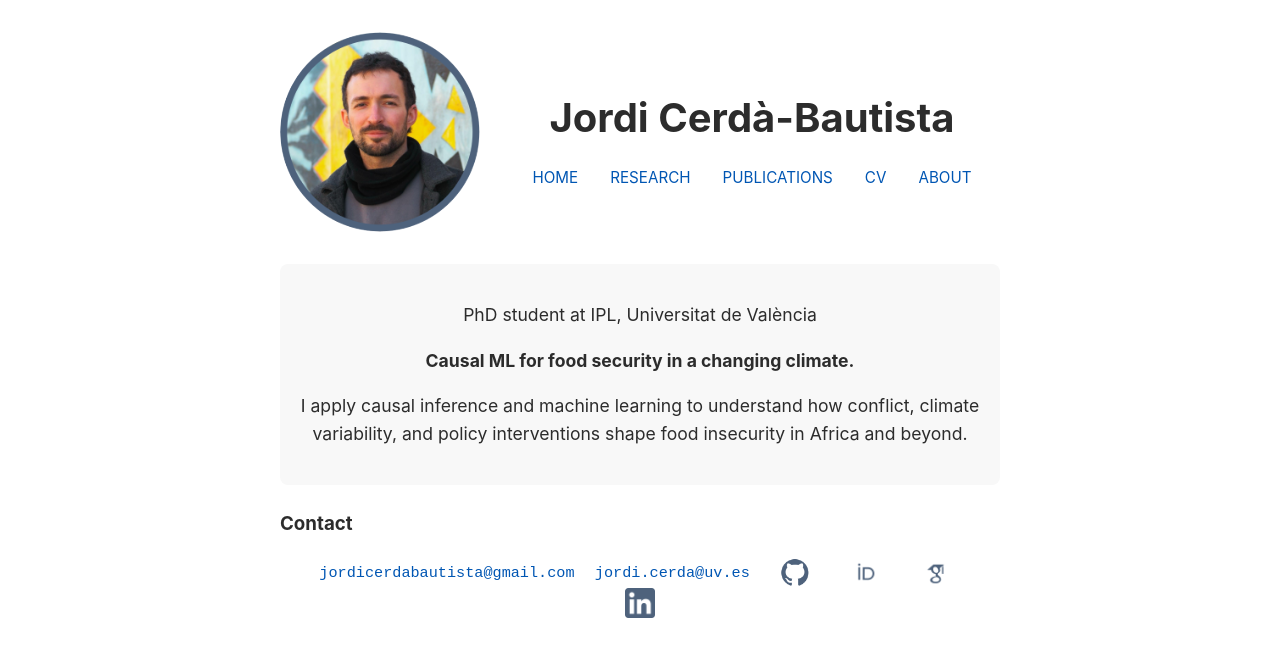
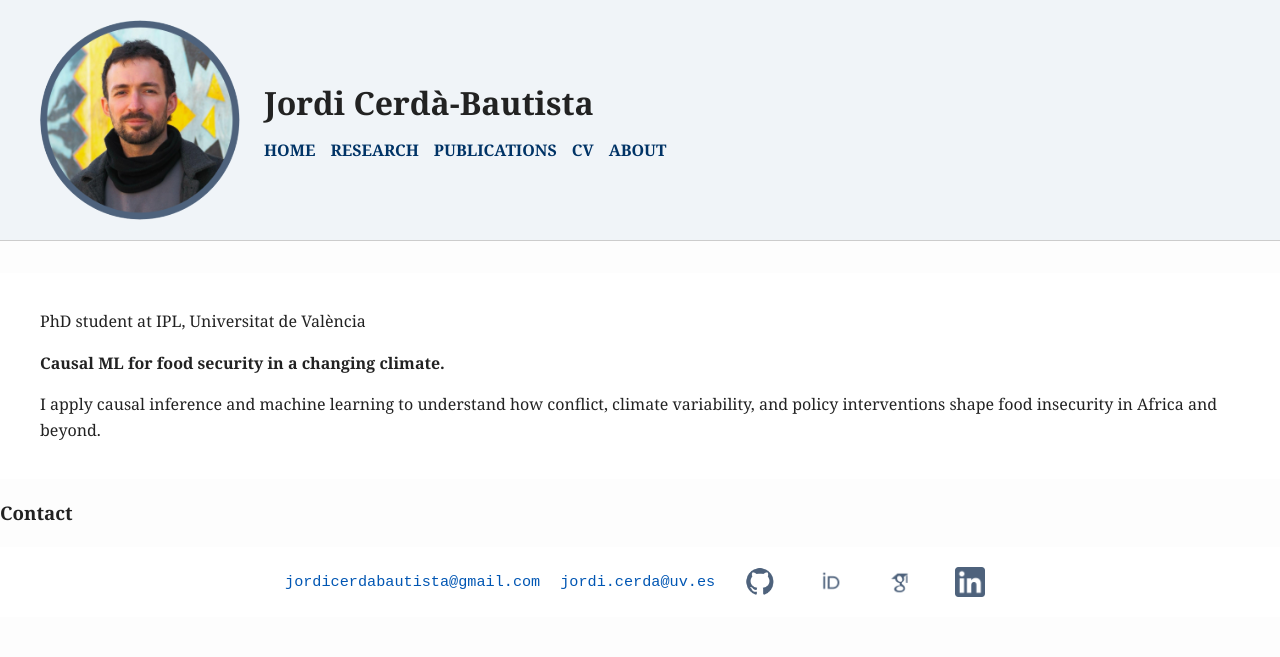
Before and after one commit to jordicbau/jordicbau.github.io, a Jekyll site: the page built from index.md, in a window 1280 px wide. Shown: the top 657 px of the page. Built offline with Jekyll 4.4.1, drawn with Linux system fonts in a browser that asks for light colours.

Commit message:
Update style.css

```diff
--- a/assets/css/style.css
+++ b/assets/css/style.css
@@ -1,59 +1,60 @@
 body {
-  font-family: -apple-system, BlinkMacSystemFont, "Segoe UI", Roboto, "Helvetica Neue", sans-serif;
-  background-color: #ffffff;
-  color: #2c2c2c;
-  max-width: 720px;
-  margin: auto;
-  padding: 2rem;
+  font-family: 'Georgia', serif;
+  background-color: #fdfdfd;
+  color: #222;
   line-height: 1.6;
+  margin: 0;
+  padding: 0;
 }
 
 header {
-  text-align: center;
-  margin-bottom: 2rem;
+  background-color: #f0f4f8;
+  padding: 20px 40px;
+  border-bottom: 1px solid #ccc;
 }
 
 header h1 {
-  font-size: 2.5rem;
-  margin-bottom: 0.2rem;
-}
-
-header p {
-  margin-top: 0;
-  color: #555;
-  font-size: 1rem;
+  margin: 0;
+  font-size: 2em;
 }
 
 nav ul {
   list-style: none;
   padding: 0;
-  margin-top: 1rem;
+  margin: 10px 0 0;
   display: flex;
-  justify-content: center;
-  gap: 2rem;
-  font-size: 0.95rem;
+  gap: 15px;
 }
 
-nav li {
-  display: inline;
+nav ul li a {
+  text-decoration: none;
+  color: #003366;
+  font-weight: bold;
 }
 
-nav a {
-  text-decoration: none;
-  color: #0056b3;
-}
-
-nav a:hover {
+nav ul li a:hover {
   text-decoration: underline;
 }
 
-.bio {
-  background-color: #f8f8f8;
-  padding: 1.2rem;
-  border-radius: 8px;
+section.bio, section.links {
+  padding: 20px 40px;
+  background-color: #ffffff;
+}
+
+section h1 {
+  color: #003366;
+}
+
+a {
+  color: #0066cc;
+}
+
+footer {
+  background-color: #f0f4f8;
   text-align: center;
-  font-size: 1.1rem;
-  margin-bottom: 1.5rem;
+  padding: 20px;
+  font-size: 0.9em;
+  color: #666;
 }
 
 .links {
```
